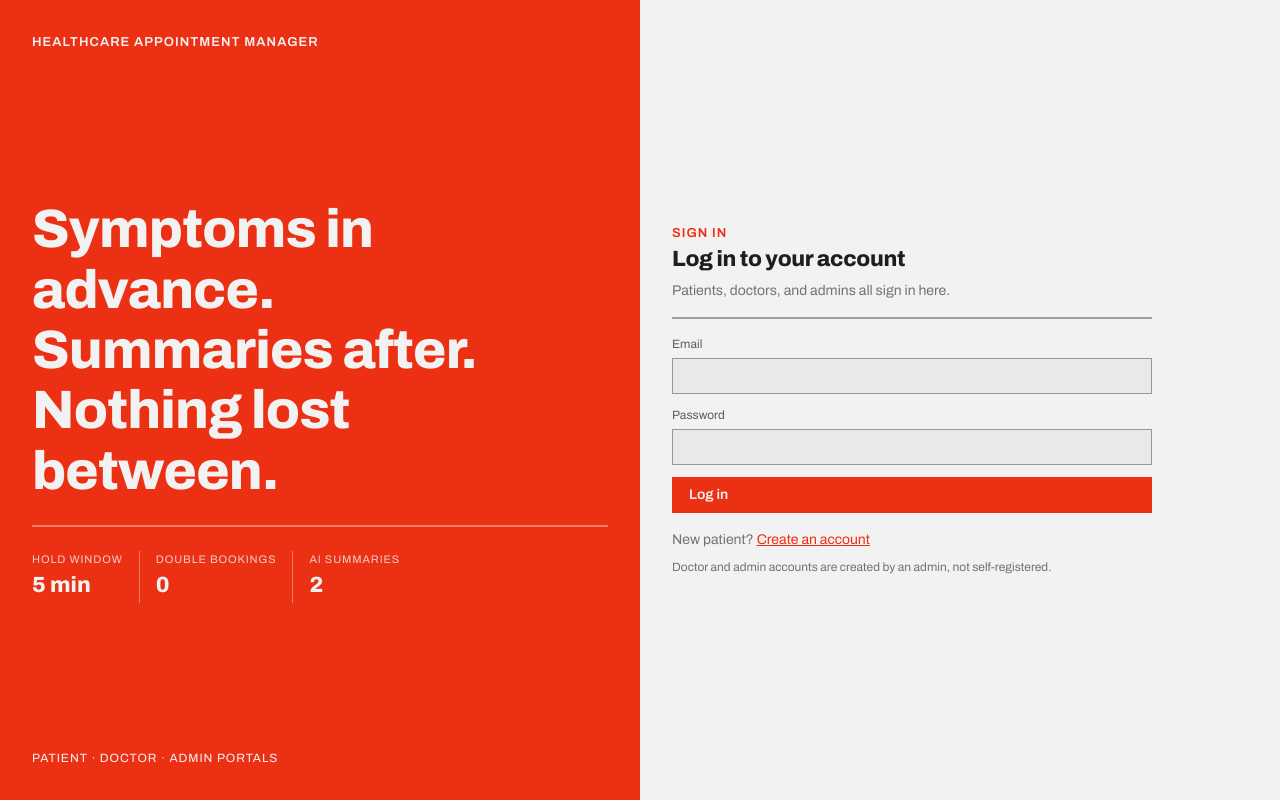
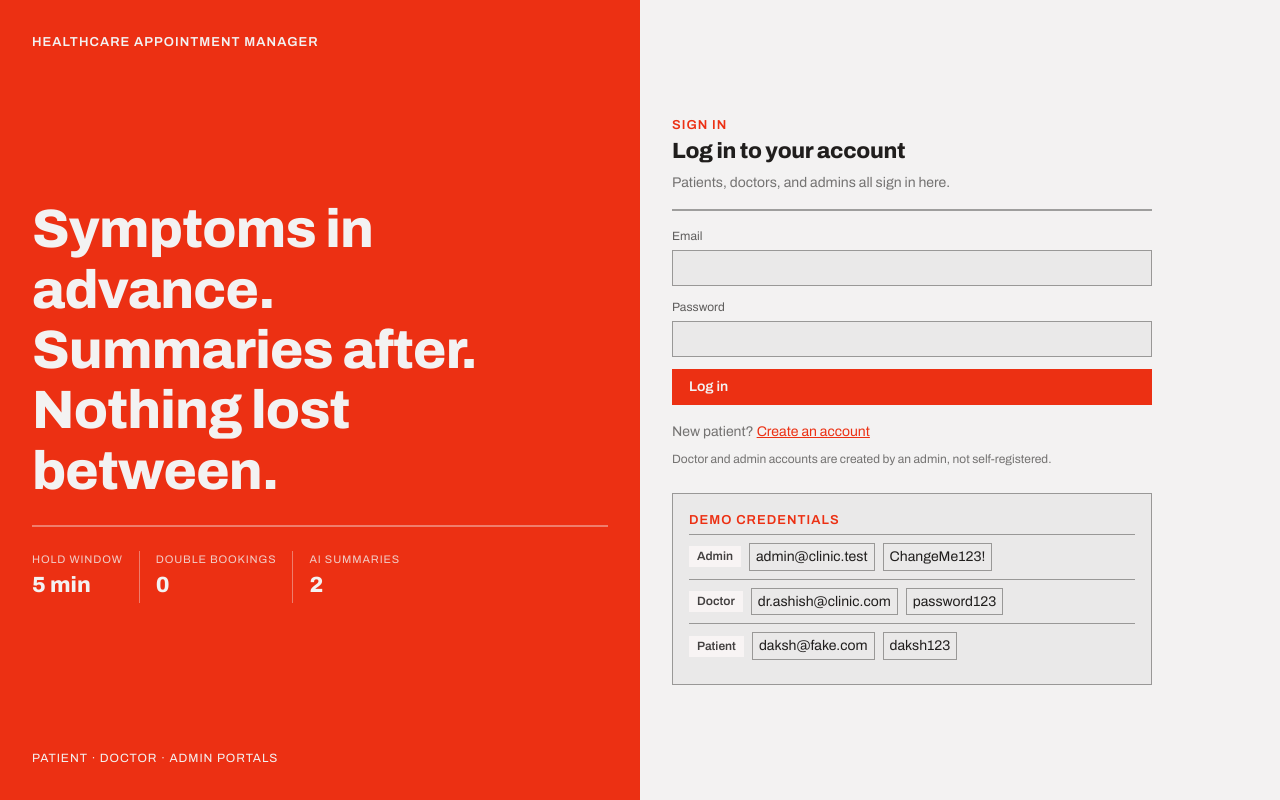
Before and after one commit to krishmittal2305/unthinkable-health-assignment, a React app in the folder frontend/: page /login in a window 1280 px wide. Built offline with nearby package versions, Linux system fonts and the light colour scheme; no server answers; the HTML template or start-up script is replaced by a standard one.

Commit message:
added dummy credentials in the login page

```diff
--- a/frontend/src/pages/LoginPage.jsx
+++ b/frontend/src/pages/LoginPage.jsx
@@ -1,7 +1,7 @@
 import { useState } from "react";
 import { Link, useNavigate } from "react-router-dom";
 import { useAuth } from "../context/AuthContext";
-import { Button, ErrorState, Field } from "../components/ui";
+import { Button, ErrorState, Field, Tag } from "../components/ui";
 import AuthLayout from "../components/AuthLayout";
 
 const ROLE_HOME = {
@@ -9,6 +9,12 @@ const ROLE_HOME = {
   DOCTOR: "/doctor",
   PATIENT: "/patient",
 };
+
+const DEMO_CREDENTIALS = [
+  { role: "Admin", email: "admin@clinic.test", password: "ChangeMe123!" },
+  { role: "Doctor", email: "dr.ashish@clinic.com", password: "password123" },
+  { role: "Patient", email: "daksh@fake.com", password: "daksh123" },
+];
 
 export default function LoginPage() {
   const { login } = useAuth();
@@ -70,6 +76,33 @@ export default function LoginPage() {
       <p className="muted" style={{ fontSize: "12px", marginTop: "var(--space-2)" }}>
         Doctor and admin accounts are created by an admin, not self-registered.
       </p>
+      <div
+        style={{
+          marginTop: "var(--space-6)",
+          padding: "var(--space-4)",
+          border: "1px solid var(--color-divider)",
+          background: "var(--color-surface)",
+        }}
+      >
+        <span className="kicker">Demo credentials</span>
+        {DEMO_CREDENTIALS.map((cred) => (
+          <div
+            key={cred.role}
+            style={{
+              display: "flex",
+              alignItems: "center",
+              gap: "var(--space-2)",
+              flexWrap: "wrap",
+              padding: "var(--space-2) 0",
+              borderTop: "1px solid var(--color-divider)",
+            }}
+          >
+            <Tag variant="neutral">{cred.role}</Tag>
+            <code>{cred.email}</code>
+            <code>{cred.password}</code>
+          </div>
+        ))}
+      </div>
     </AuthLayout>
   );
 }
```
